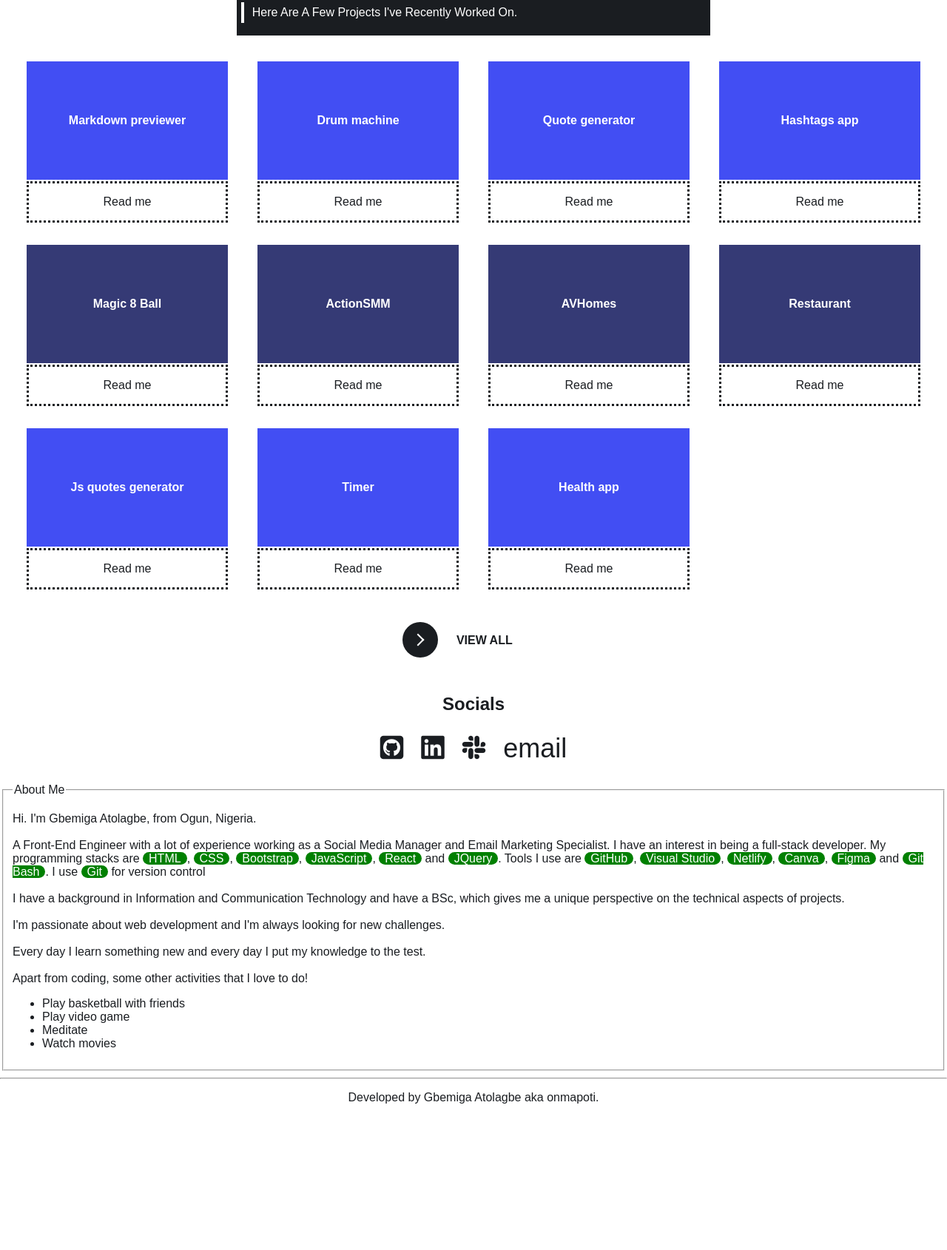
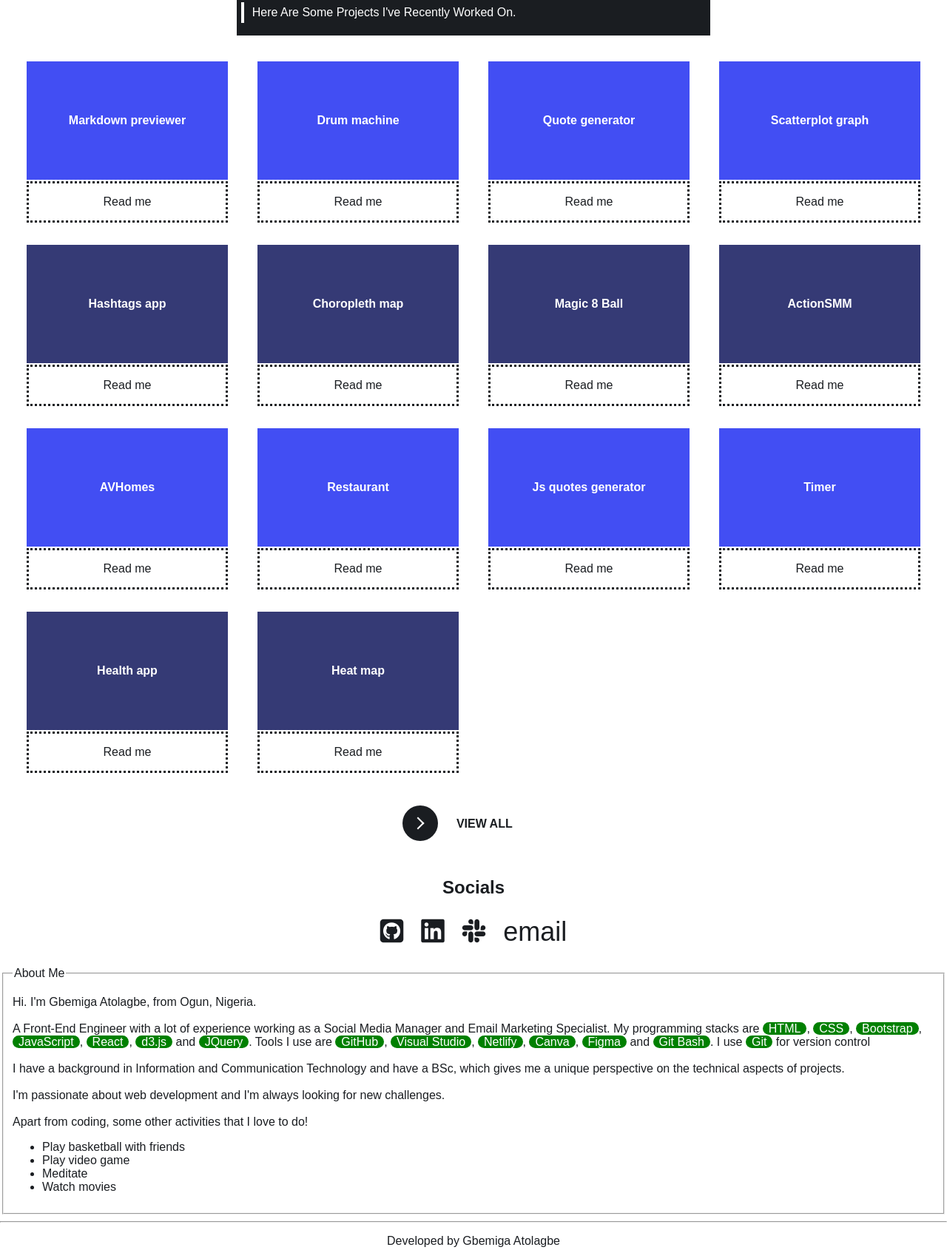
Before and after one commit to AtGbemiga/Gbemiga-s-portfolio, a plain HTML site: page index.html in a window 1280 px wide. Shown: the part 315-2005 px from the top of the page at 74% size. Before the commit the page ends 1824 px from the top, so only its background shows below. Drawn offline with Linux system fonts and the light colour scheme.

Commit message:
Add projects

```diff
--- a/index.html
+++ b/index.html
@@ -35,7 +35,7 @@
 			</section>
 			<section class="view-on-phone-and-mobile-section" id="notice">
 				<div class="view-on-phone-and-mobile-section-border-design">
-					<p>Here are a few projects I've recently worked on.</p>
+					<p>Here are some projects I've recently worked on.</p>
 				</div>
 			</section>
 			<section class="project-container" style="display: grid; place-items: center;">
@@ -53,8 +53,16 @@
 						<a href="https://github.com/AtGbemiga/React-quote-generator/blob/main/README.md" target="_blank" style="display: block; text-align: center; padding: 1rem; border: 3px dotted var(--primary); margin-top: 2px; background-color: transparent; color: var(--primary); text-decoration: none;" class="readme-mb">Read me</a>
 					</div>
 					<div style="display: block; height: fit-content; width: fit-content; box-sizing: border-box; margin: 2px 20px;">
+						<a style="width: 100%; display: block; width: 17rem; height: 10rem; display: flex; justify-content: center; align-items: center;" class="index-full-projects-section-content" href="https://scatterplot05.netlify.app/" target="_blank">Scatterplot graph</a>
+						<a href="https://github.com/AtGbemiga/Scatterplot-Graph/blob/main/README.md" target="_blank" style="display: block; text-align: center; padding: 1rem; border: 3px dotted var(--primary); margin-top: 2px; background-color: transparent; color: var(--primary); text-decoration: none;" class="readme-mb">Read me</a>
+					</div>
+					<div style="display: block; height: fit-content; width: fit-content; box-sizing: border-box; margin: 2px 20px;">
 						<a style="width: 100%; display: block; width: 17rem; height: 10rem; display: flex; justify-content: center; align-items: center;" class="index-full-projects-section-content" href="https://hashtags-app.netlify.app/" target="_blank">Hashtags app</a>
 						<a href="https://github.com/AtGbemiga/hashtags-app/blob/main/README.md" target="_blank" style="display: block; text-align: center; padding: 1rem; border: 3px dotted var(--primary); margin-top: 2px; background-color: transparent; color: var(--primary); text-decoration: none;" class="readme-mb">Read me</a>
+					</div>
+					<div style="display: block; height: fit-content; width: fit-content; box-sizing: border-box; margin: 2px 20px;">
+						<a style="width: 100%; display: block; width: 17rem; height: 10rem; display: flex; justify-content: center; align-items: center;" class="index-full-projects-section-content" href="https://choroplethmap05.netlify.app/" target="_blank">Choropleth map</a>
+						<a href="https://github.com/AtGbemiga/Choropleth-Map/blob/main/README.md" target="_blank" style="display: block; text-align: center; padding: 1rem; border: 3px dotted var(--primary); margin-top: 2px; background-color: transparent; color: var(--primary); text-decoration: none;" class="readme-mb">Read me</a>
 					</div>
 					<div style="display: block; height: fit-content; width: fit-content; box-sizing: border-box; margin: 2px 20px;">
 						<a style="width: 100%; display: block; width: 17rem; height: 10rem; display: flex; justify-content: center; align-items: center;" class="index-full-projects-section-content" href="https://magic8ballreact.netlify.app/" target="_blank">Magic 8 Ball</a>
@@ -84,6 +92,10 @@
 						<a style="width: 100%; display: block; width: 17rem; height: 10rem; display: flex; justify-content: center; align-items: center;" class="index-full-projects-section-content" href="https://apphealth.netlify.app/walk%20remider" target="_blank">Health app</a>
 						<a href="https://github.com/AtGbemiga/health-app/blob/main/README.md" target="_blank" style="display: block; text-align: center; padding: 1rem; border: 3px dotted var(--primary); margin-top: 2px; background-color: transparent; color: var(--primary); text-decoration: none;" class="readme-mb">Read me</a>
 					</div>
+					<div style="display: block; height: fit-content; width: fit-content; box-sizing: border-box; margin: 2px 20px;">
+						<a style="width: 100%; display: block; width: 17rem; height: 10rem; display: flex; justify-content: center; align-items: center;" class="index-full-projects-section-content" href="https://heatmap05.netlify.app/" target="_blank">Heat map</a>
+						<a href="https://github.com/AtGbemiga/Heat-map/blob/main/README.md" target="_blank" style="display: block; text-align: center; padding: 1rem; border: 3px dotted var(--primary); margin-top: 2px; background-color: transparent; color: var(--primary); text-decoration: none;" class="readme-mb">Read me</a>
+					</div>
 				</div>
 				<div class="view-all-button view-all-button-temporary-hide">
 					<div class="view-all-button">
@@ -109,13 +121,11 @@
 				<fieldset>
 					<legend>About Me</legend>
 					<p>Hi. I'm Gbemiga Atolagbe, from Ogun, Nigeria. <br><br>
-						A Front-End Engineer with a lot of experience working as a Social Media Manager and Email Marketing Specialist. I have an interest in being a full-stack developer. My programming stacks are <span class="stack-bg">HTML</span>, <span class="stack-bg">CSS</span>, <span class="stack-bg">Bootstrap</span>, <span class="stack-bg">JavaScript</span>, <span class="stack-bg">React</span> and <span class="stack-bg">JQuery</span>. Tools I use are <span class="stack-bg">GitHub</span>, <span class="stack-bg">Visual Studio</span>, <span class="stack-bg">Netlify</span>, <span class="stack-bg">Canva</span>, <span class="stack-bg">Figma</span> and <span class="stack-bg">Git Bash</span>. I use <span class="stack-bg">Git</span> for version control<br><br>
+						A Front-End Engineer with a lot of experience working as a Social Media Manager and Email Marketing Specialist. My programming stacks are <span class="stack-bg">HTML</span>, <span class="stack-bg">CSS</span>, <span class="stack-bg">Bootstrap</span>, <span class="stack-bg">JavaScript</span>, <span class="stack-bg">React</span>, <span class="stack-bg">d3.js</span> and <span class="stack-bg">JQuery</span>. Tools I use are <span class="stack-bg">GitHub</span>, <span class="stack-bg">Visual Studio</span>, <span class="stack-bg">Netlify</span>, <span class="stack-bg">Canva</span>, <span class="stack-bg">Figma</span> and <span class="stack-bg">Git Bash</span>. I use <span class="stack-bg">Git</span> for version control<br><br>
 
 						I have a background in Information and Communication Technology and have a BSc, which gives me a unique perspective on the technical aspects of projects. <br><br>
 
 						I'm passionate about web development and I'm always looking for new challenges. <br><br>
-
-						Every day I learn something new and every day I put my knowledge to the test.<br><br>
 
 						Apart from coding, some other activities that I love to do!
 						<ul>
@@ -130,7 +140,7 @@
 		</main>
 		<footer>
 			<hr>
-			<p>Developed by Gbemiga Atolagbe aka onmapoti.</p>
+			<p>Developed by Gbemiga Atolagbe</p>
 		</footer>
 	</body>
 </html>
```
